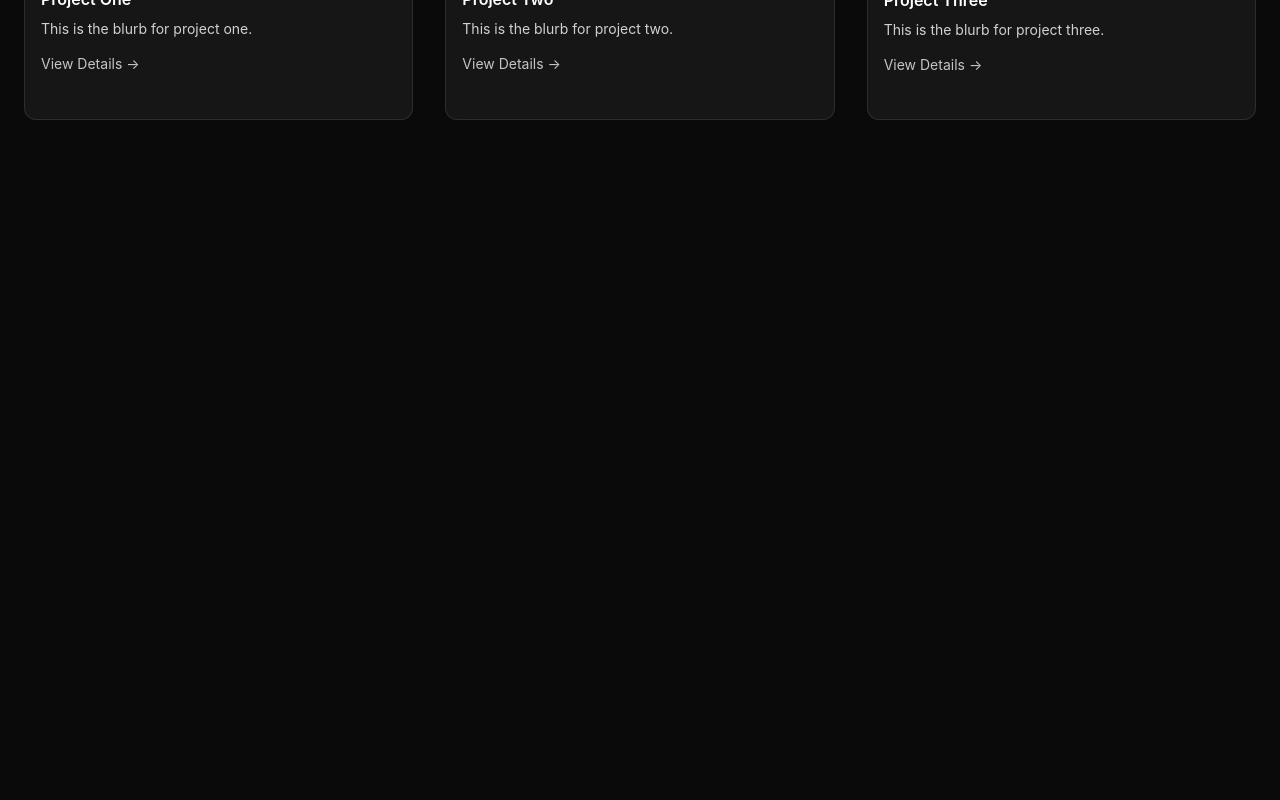
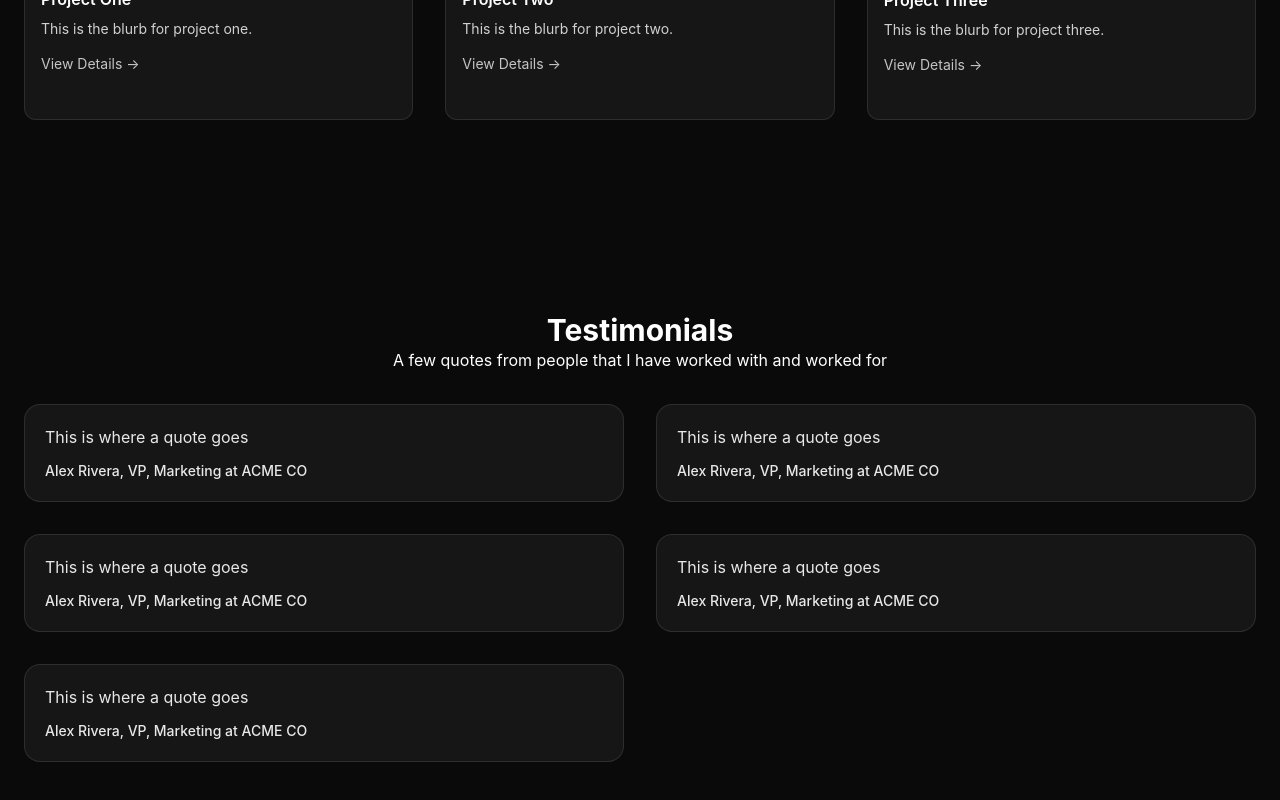
Before and after one commit to Ronni-Grand/brainwave_210_4, a React (Vite) app: page / in a window 1280 px wide. Shown: the part 1568-2368 px from the top of the page. Before the commit the page ends 1784 px from the top, so only its background shows below. Built offline with nearby package versions, Linux system fonts and the light colour scheme.

Commit message:
Finished the Testimonials section

```diff
--- a/src/pages/Home.jsx
+++ b/src/pages/Home.jsx
@@ -3,6 +3,7 @@ import Container from "../components/ui/Container.jsx";
 import Button from "../components/ui/Button.jsx";
 import TechStack from "../sections/TechStack.jsx";
 import Projects from "../sections/Projects.jsx";
+import Testimonials from "../sections/Testimonials.jsx";
 
 export default function Home() {
   return (
@@ -60,6 +61,7 @@ export default function Home() {
       </Section>
       <TechStack />
       <Projects limit={6} />
+      <Testimonials limit={6} />
     </div>
   );
 }
--- /dev/null
+++ b/src/sections/Testimonials.jsx
@@ -0,0 +1,44 @@
+import Container from "../components/ui/Container.jsx";
+import Section from "../components/ui/Section.jsx";
+import TestimonialCard from "../components/ui/TestimonialCard.jsx";
+import { testimonials } from "../data/testimonials.js";
+
+export default function Testimonials({ headingLevel = "h2", limit }) {
+  const displayedTestimonials = limit
+    ? testimonials.slice(0, limit)
+    : testimonials;
+  const HeadingComponent = headingLevel;
+
+  return (
+    <Section aria-labelledby="testimonials-heading">
+      <Container>
+        {/* Section Heading */}
+        <header className="text-center">
+          <HeadingComponent
+            id="testimonials-heading"
+            className="heading-section"
+          >
+            Testimonials
+          </HeadingComponent>
+          <p>A few quotes from people that I have worked with and worked for</p>
+        </header>
+
+        {/* Testimonial Cards Grid */}
+        <ul
+          className="mt-8 grid gap-6 sm:gap-8 grid-cols-1 sm:grid-cols-2 lg:grid=cols-3"
+          role="list"
+        >
+          {displayedTestimonials.map((t) => (
+            <li key={t.id}>
+              <TestimonialCard
+                quote={t.quote}
+                author={t.author}
+                role={t.role}
+              />
+            </li>
+          ))}
+        </ul>
+      </Container>
+    </Section>
+  );
+}
```
